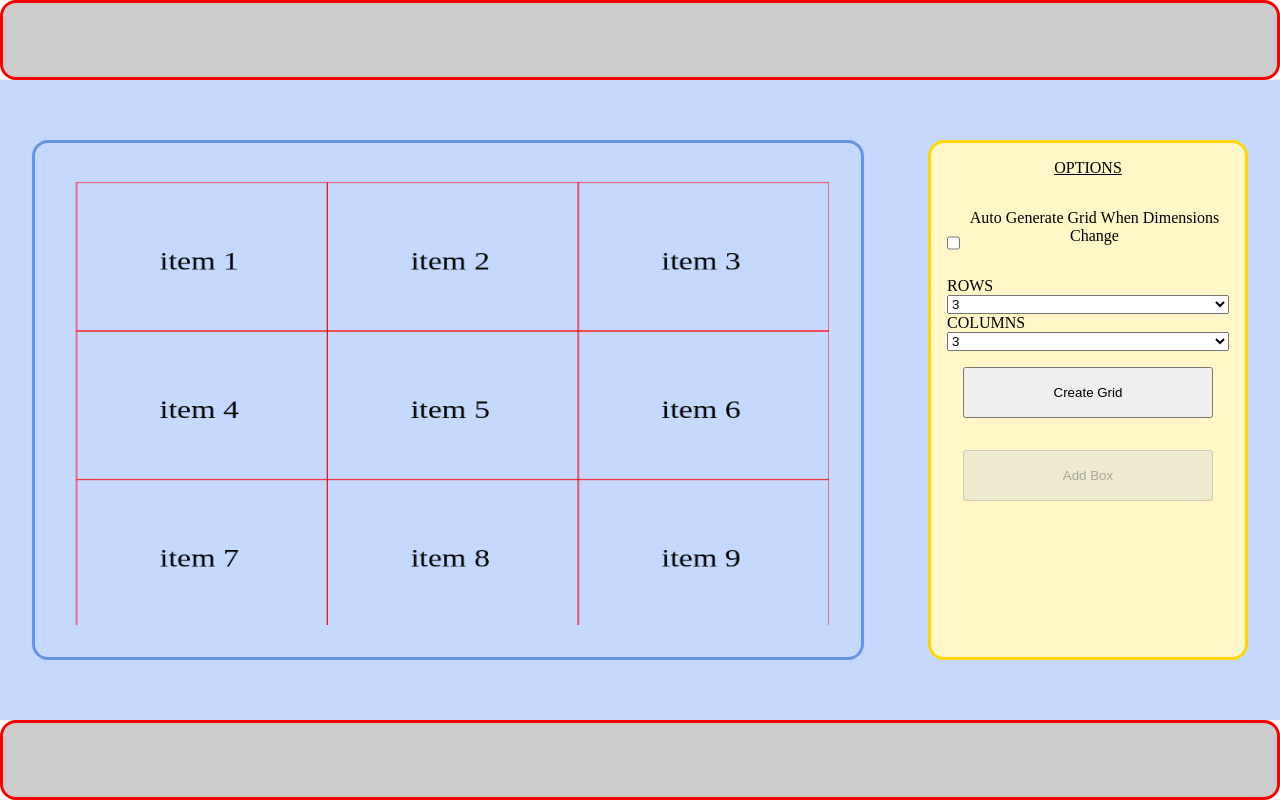
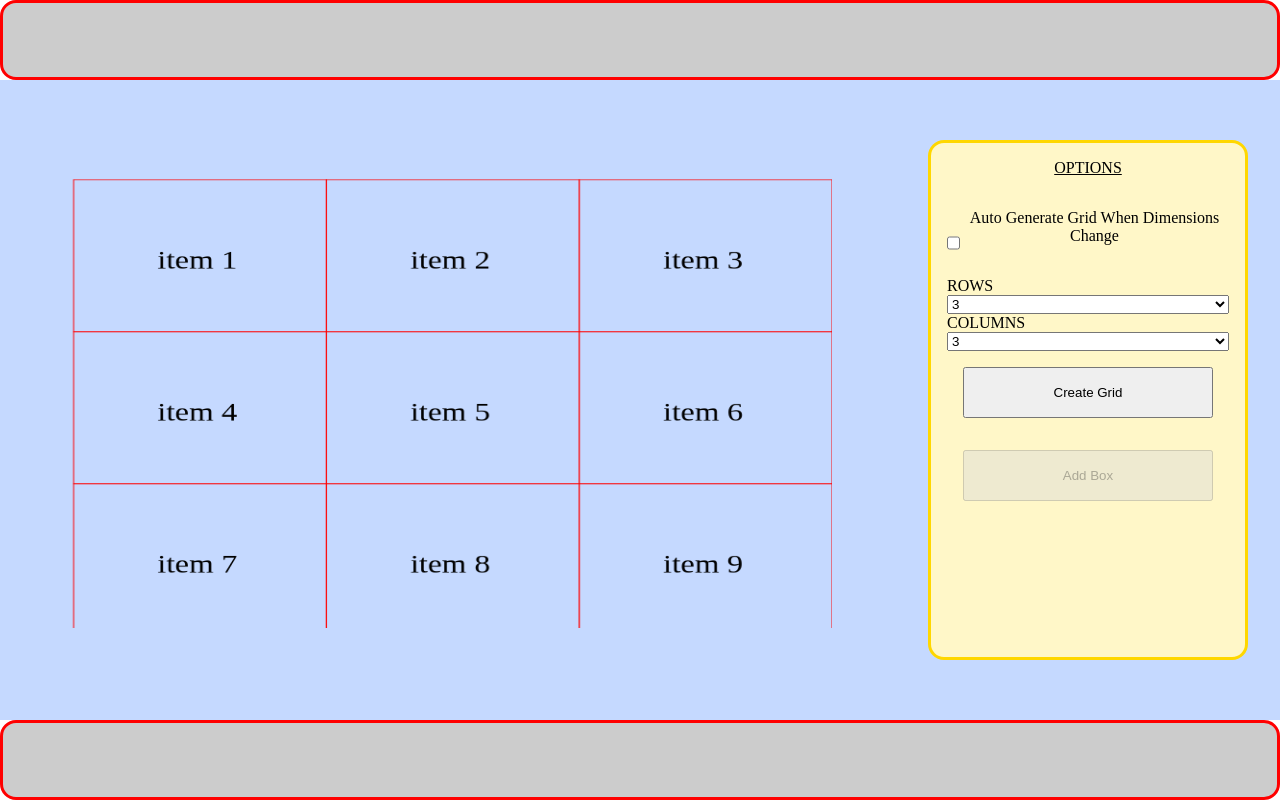
Before and after one commit to patrickrgrady81/Boxes, a plain HTML site: page index.html in a window 1280 px wide. Drawn offline with Linux system fonts and the light colour scheme.

Commit message:
added zipped

```diff
--- a/css/index.css
+++ b/css/index.css
@@ -31,7 +31,6 @@ main {
 .canvas {
   width: 65vw;
   height: 65vh;
-  border: 3px solid cornflowerblue;
   border-radius: 1rem;
   padding: 2rem;
 }
```
Also changed, not shown: 1 other file.
